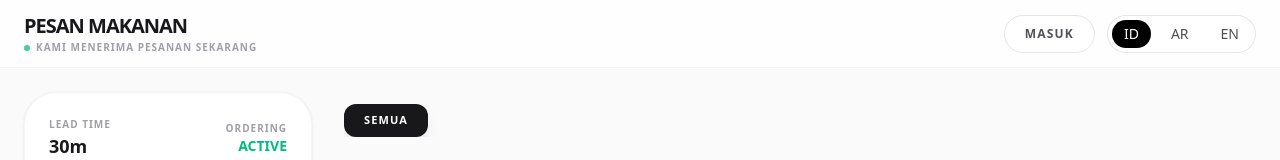
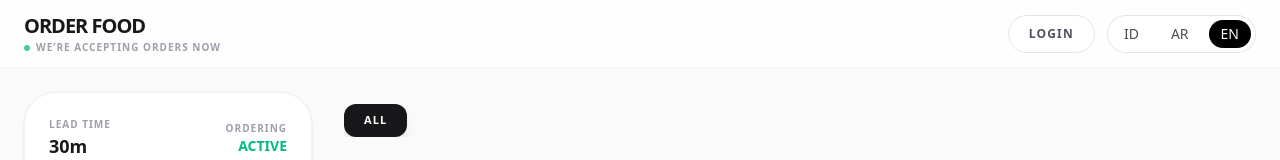
Before and after one commit to mohibbullah-dev/indo-restaurant_demo_frontend, a React app: page / in a window 1280 px wide. Shown: the top 160 px of the page. Built offline with nearby package versions, Linux system fonts and the light colour scheme; no server answers; the database is empty; the HTML template or start-up script is replaced by a standard one.

Commit message:
fix: login

```diff
--- a/src/App.jsx
+++ b/src/App.jsx
@@ -78,6 +78,104 @@
 //   );
 // }
 
+// import { useEffect, useMemo, useState } from "react";
+// import { Routes, Route } from "react-router-dom";
+// import { onAuthStateChanged } from "firebase/auth";
+// import { auth } from "./firebase";
+// import { isRtl } from "./i18n";
+
+// import Home from "./pages/Home";
+// import OrderPage from "./pages/OrderPage";
+// import AdminLogin from "./pages/AdminLogin";
+// import AdminDashboard from "./pages/AdminDashboard";
+// import { useFirestoreMenu } from "./hooks/useFirestoreMenu";
+// import ProtectedRoute from "./components/ProtectedRoute";
+
+// export default function App() {
+//   // Global language state
+//   const [lang, setLang] = useState(() => localStorage.getItem("lang") || "id");
+//   const rtl = useMemo(() => isRtl(lang), [lang]);
+
+//   // Firestore menu data
+//   const {
+//     categories,
+//     items,
+//     loading: menuLoading,
+//     error: menuError,
+//   } = useFirestoreMenu({ onlyActive: true });
+
+//   // Sync Language & Viewport Behavior
+//   useEffect(() => {
+//     localStorage.setItem("lang", lang);
+//     const html = document.documentElement;
+//     html.lang = lang;
+//     html.dir = rtl ? "rtl" : "ltr";
+
+//     // Prevent elastic bouncing on mobile browsers (App feel)
+//     html.style.overflow = "hidden";
+//     html.style.height = "100%";
+//     document.body.style.overflow = "hidden";
+//     document.body.style.height = "100%";
+
+//     html.classList.add(
+//       "antialiased",
+//       "selection:bg-zinc-900",
+//       "selection:text-white",
+//     );
+//   }, [lang, rtl]);
+
+//   // Auth state
+//   const [user, setUser] = useState(null);
+//   useEffect(() => {
+//     const unsub = onAuthStateChanged(auth, (u) => setUser(u));
+//     return () => unsub();
+//   }, []);
+
+//   return (
+//     /**
+//      * MOBILE APP CONTAINER
+//      * - h-dvh: Uses the dynamic viewport height (handles mobile browser bars)
+//      * - select-none: Prevents accidental text selection while tapping
+//      * - touch-manipulation: Removes double-tap zoom delay
+//      */
+//     <div className="h-dvh w-full flex flex-col bg-zinc-50 overflow-hidden select-none touch-manipulation font-sans">
+//       {/* Scrollable Area */}
+//       <main className="flex-grow overflow-y-auto overflow-x-hidden scroll-smooth pb-safe">
+//         <Routes>
+//           <Route
+//             path="/"
+//             element={
+//               <Home
+//                 lang={lang}
+//                 setLang={setLang}
+//                 categories={categories}
+//                 items={items}
+//                 menuLoading={menuLoading}
+//                 menuError={menuError}
+//               />
+//             }
+//           />
+
+//           <Route path="/order/:orderId" element={<OrderPage />} />
+
+//           <Route path="/admin/login" element={<AdminLogin lang={lang} />} />
+
+//           <Route
+//             path="/admin/*"
+//             element={
+//               <ProtectedRoute user={user}>
+//                 <AdminDashboard lang={lang} setLang={setLang} />
+//               </ProtectedRoute>
+//             }
+//           />
+//         </Routes>
+//       </main>
+
+//       {/* Note: If you add a Navigation Bar later, it should sit here outside <main> */}
+//     </div>
+//   );
+// }
+
 import { useEffect, useMemo, useState } from "react";
 import { Routes, Route } from "react-router-dom";
 import { onAuthStateChanged } from "firebase/auth";
@@ -93,7 +191,7 @@ import ProtectedRoute from "./components/ProtectedRoute";
 
 export default function App() {
   // Global language state
-  const [lang, setLang] = useState(() => localStorage.getItem("lang") || "id");
+  const [lang, setLang] = useState(() => localStorage.getItem("lang") || "en");
   const rtl = useMemo(() => isRtl(lang), [lang]);
 
   // Firestore menu data
@@ -111,11 +209,10 @@ export default function App() {
     html.lang = lang;
     html.dir = rtl ? "rtl" : "ltr";
 
-    // Prevent elastic bouncing on mobile browsers (App feel)
-    html.style.overflow = "hidden";
+    // Set height for mobile browsers
     html.style.height = "100%";
-    document.body.style.overflow = "hidden";
     document.body.style.height = "100%";
+    document.body.style.backgroundColor = "#f9f9fb"; // zinc-50
 
     html.classList.add(
       "antialiased",
@@ -133,14 +230,13 @@ export default function App() {
 
   return (
     /**
-     * MOBILE APP CONTAINER
-     * - h-dvh: Uses the dynamic viewport height (handles mobile browser bars)
-     * - select-none: Prevents accidental text selection while tapping
-     * - touch-manipulation: Removes double-tap zoom delay
+     * MOBILE APP WRAPPER
+     * h-dvh (dynamic viewport height) ensures it fills the screen even with mobile browser bars.
+     * flex-col + overflow-hidden prevents the whole page from bouncing,
+     * while the <main> handles the actual scrolling.
      */
-    <div className="h-dvh w-full flex flex-col bg-zinc-50 overflow-hidden select-none touch-manipulation font-sans">
-      {/* Scrollable Area */}
-      <main className="flex-grow overflow-y-auto overflow-x-hidden scroll-smooth pb-safe">
+    <div className="flex flex-col h-dvh w-full bg-zinc-50 font-sans touch-manipulation">
+      <main className="flex-1 overflow-y-auto overflow-x-hidden scroll-smooth">
         <Routes>
           <Route
             path="/"
@@ -170,8 +266,6 @@ export default function App() {
           />
         </Routes>
       </main>
-
-      {/* Note: If you add a Navigation Bar later, it should sit here outside <main> */}
     </div>
   );
 }
--- a/src/pages/Home.jsx
+++ b/src/pages/Home.jsx
@@ -662,7 +662,6 @@
 //   );
 // }
 
-
 import { useEffect, useState } from "react";
 import { doc, onSnapshot } from "firebase/firestore";
 import { onAuthStateChanged } from "firebase/auth";
@@ -724,8 +723,10 @@ export default function Home({
   const cartCount = Object.values(cart).reduce((s, x) => s + x.qty, 0);
   const total = Object.values(cart).reduce((s, x) => s + x.qty * x.price, 0);
 
-  const restaurantWa = settings.restaurantWhatsAppNumber || settings.restaurantWa || "";
-  const canCheckout = cartCount > 0 && settings.isOpen && settings.acceptingOrders;
+  const restaurantWa =
+    settings.restaurantWhatsAppNumber || settings.restaurantWa || "";
+  const canCheckout =
+    cartCount > 0 && settings.isOpen && settings.acceptingOrders;
 
   const onCheckout = () => {
     if (!canCheckout) {
@@ -749,7 +750,9 @@ export default function Home({
               {t(lang, "brand")}
             </h1>
             <div className="flex items-center gap-1.5">
-              <span className={`h-1.5 w-1.5 rounded-full ${settings.isOpen ? "bg-emerald-500 animate-pulse" : "bg-rose-500"}`} />
+              <span
+                className={`h-1.5 w-1.5 rounded-full ${settings.isOpen ? "bg-emerald-500 animate-pulse" : "bg-rose-500"}`}
+              />
               <span className="text-[10px] font-bold uppercase tracking-widest text-zinc-400">
                 {settings.isOpen ? t(lang, "openNow") : t(lang, "closedNow")}
               </span>
@@ -764,14 +767,29 @@ export default function Home({
                 className="flex items-center gap-2 rounded-full bg-zinc-900 px-4 py-2 text-[10px] font-black uppercase tracking-widest text-white transition-all active:scale-95 sm:px-5 sm:py-2.5 sm:text-xs"
               >
                 <span className="hidden sm:inline">Dashboard</span>
-                <svg className="h-3.5 w-3.5" fill="none" stroke="currentColor" viewBox="0 0 24 24">
-                  <path strokeLinecap="round" strokeLinejoin="round" strokeWidth="2.5" d="M10.325 4.317c.426-1.756 2.924-1.756 3.35 0a1.724 1.724 0 002.573 1.066c1.543-.94 3.31.826 2.37 2.37a1.724 1.724 0 001.065 2.572c1.756.426 1.756 2.924 0 3.35a1.724 1.724 0 00-1.066 2.573c.94 1.543-.826 3.31-2.37 2.37a1.724 1.724 0 00-2.572 1.065c-.426 1.756-2.924 1.756-3.35 0a1.724 1.724 0 00-2.573-1.066c-1.543.94-3.31-.826-2.37-2.37a1.724 1.724 0 00-1.065-2.572c-1.756-.426-1.756-2.924 0-3.35a1.724 1.724 0 001.066-2.573c-.94-1.543.826-3.31 2.37-2.37.996.608 2.296.07 2.572-1.065z" />
-                  <path strokeLinecap="round" strokeLinejoin="round" strokeWidth="2.5" d="M15 12a3 3 0 11-6 0 3 3 0 016 0z" />
+                <svg
+                  className="h-3.5 w-3.5"
+                  fill="none"
+                  stroke="currentColor"
+                  viewBox="0 0 24 24"
+                >
+                  <path
+                    strokeLinecap="round"
+                    strokeLinejoin="round"
+                    strokeWidth="2.5"
+                    d="M10.325 4.317c.426-1.756 2.924-1.756 3.35 0a1.724 1.724 0 002.573 1.066c1.543-.94 3.31.826 2.37 2.37a1.724 1.724 0 001.065 2.572c1.756.426 1.756 2.924 0 3.35a1.724 1.724 0 00-1.066 2.573c.94 1.543-.826 3.31-2.37 2.37a1.724 1.724 0 00-2.572 1.065c-.426 1.756-2.924 1.756-3.35 0a1.724 1.724 0 00-2.573-1.066c-1.543.94-3.31-.826-2.37-2.37a1.724 1.724 0 00-1.065-2.572c-1.756-.426-1.756-2.924 0-3.35a1.724 1.724 0 001.066-2.573c-.94-1.543.826-3.31 2.37-2.37.996.608 2.296.07 2.572-1.065z"
+                  />
+                  <path
+                    strokeLinecap="round"
+                    strokeLinejoin="round"
+                    strokeWidth="2.5"
+                    d="M15 12a3 3 0 11-6 0 3 3 0 016 0z"
+                  />
                 </svg>
               </Link>
             ) : (
               <Link
-                to="/login"
+                to="/admin/login"
                 className="flex items-center gap-2 rounded-full border border-zinc-200 bg-white px-4 py-2 text-[10px] font-black uppercase tracking-widest text-zinc-600 transition-all hover:bg-zinc-50 active:scale-95 sm:px-5 sm:py-2.5 sm:text-xs"
               >
                 <span>{t(lang, "login") || "Login"}</span>
@@ -790,18 +808,30 @@ export default function Home({
             <div className="rounded-[2rem] border border-zinc-100 bg-white p-6 shadow-sm">
               <div className="flex items-center justify-between border-b border-zinc-50 pb-4">
                 <div>
-                  <p className="text-[10px] font-black uppercase tracking-widest text-zinc-400">Lead Time</p>
-                  <p className="text-lg font-black">{settings.minLeadMinutes}m</p>
+                  <p className="text-[10px] font-black uppercase tracking-widest text-zinc-400">
+                    Lead Time
+                  </p>
+                  <p className="text-lg font-black">
+                    {settings.minLeadMinutes}m
+                  </p>
                 </div>
                 <div className="text-right">
-                  <p className="text-[10px] font-black uppercase tracking-widest text-zinc-400">Ordering</p>
-                  <p className={`text-sm font-black ${settings.acceptingOrders ? "text-emerald-500" : "text-rose-500"}`}>
+                  <p className="text-[10px] font-black uppercase tracking-widest text-zinc-400">
+                    Ordering
+                  </p>
+                  <p
+                    className={`text-sm font-black ${settings.acceptingOrders ? "text-emerald-500" : "text-rose-500"}`}
+                  >
                     {settings.acceptingOrders ? "ACTIVE" : "BUSY"}
                   </p>
                 </div>
               </div>
               <button
-                onClick={() => document.getElementById("menuSection")?.scrollIntoView({ behavior: "smooth" })}
+                onClick={() =>
+                  document
+                    .getElementById("menuSection")
+                    ?.scrollIntoView({ behavior: "smooth" })
+                }
                 className="mt-4 w-full rounded-2xl bg-zinc-50 py-3 text-xs font-black uppercase tracking-widest text-zinc-900 transition-colors hover:bg-zinc-100 active:scale-95"
               >
                 {t(lang, "viewMenu")}
@@ -826,8 +856,23 @@ export default function Home({
         </div>
       </main>
 
-      <CartBar lang={lang} cartCount={cartCount} total={total} onClear={clearCart} onCheckout={onCheckout} />
-      <CheckoutSheet lang={lang} open={checkoutOpen} onClose={() => setCheckoutOpen(false)} cart={cart} total={total} restaurantWhatsAppNumber={restaurantWa} settings={settings} onOrderCreated={clearCart} />
+      <CartBar
+        lang={lang}
+        cartCount={cartCount}
+        total={total}
+        onClear={clearCart}
+        onCheckout={onCheckout}
+      />
+      <CheckoutSheet
+        lang={lang}
+        open={checkoutOpen}
+        onClose={() => setCheckoutOpen(false)}
+        cart={cart}
+        total={total}
+        restaurantWhatsAppNumber={restaurantWa}
+        settings={settings}
+        onOrderCreated={clearCart}
+      />
     </div>
   );
 }
```
